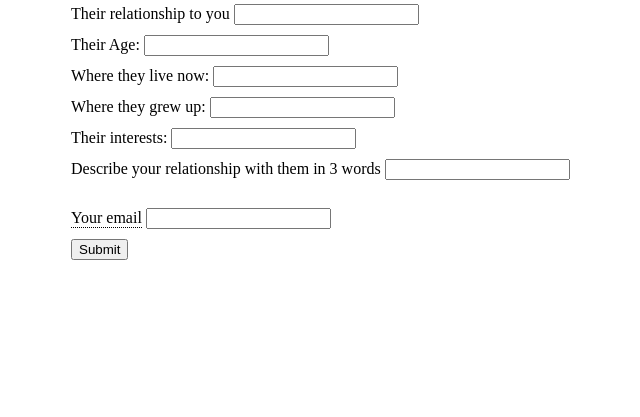
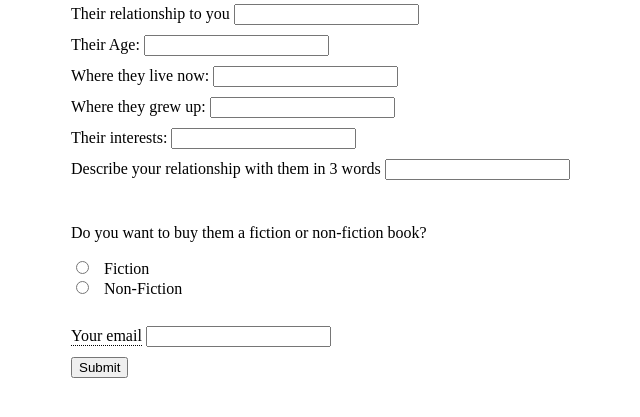
Before and after one commit to freddieb123/askernest, a Flask app: page / in a window 1280 px wide. Shown: the part 233-650 px from the top of the page, without its empty margins (253-893 px from the left). Run offline with Flask 3, Linux system fonts and the light colour scheme.

Commit message:
fic_nonfic

```diff
--- a/Templates/index.html
+++ b/Templates/index.html
@@ -46,6 +46,15 @@
           <br>
 
           <div class="formline">
+            <p>Do you want to buy them a fiction or non-fiction book?</p>
+            <input type="radio" id="fiction" name="fic_nonfic" value="fiction">
+            <label for="fiction">Fiction</label><br>
+            <input type="radio" id="non_fiction" name="fic_nonfic" value="non_fiction">
+            <label for="non_fiction">Non-Fiction</label><br>
+          </div>
+          <br>
+
+          <div class="formline">
             <div class="tooltip">
               <label for="email">Your email</label>
               <span class="tooltiptext">So that we can send you the recommendations for safe keeping.</span>
--- a/airtable_utils.py
+++ b/airtable_utils.py
@@ -9,7 +9,7 @@ AIRTABLE_API_KEY = os.environ['API_KEY']
 AIRTABLE_BASE_ID = os.environ['BASE_KEY']
 AIRTABLE_TABLE_NAME = 'Draft2'
 
-def submit_form_data(name, relation, age, location, grewup, interests, relationship, email):
+def submit_form_data(name, relation, age, location, grewup, interests, relationship, fic_nonfic, email):
      # Initialize Airtable for the desired table
     table = Airtable(AIRTABLE_BASE_ID, AIRTABLE_TABLE_NAME, api_key=AIRTABLE_API_KEY)
 
@@ -22,7 +22,9 @@ def submit_form_data(name, relation, age, location, grewup, interests, relations
             "Location": location,
             "Grewup": grewup,
             "Interests": interests,
-            "Relationship": relationship
+            "Relationship": relationship,
+            "Fic_Nonfic": fic_nonfic,
+            "Email": email
         })
 
         return True
--- a/script.py
+++ b/script.py
@@ -47,13 +47,14 @@ def main():
     print(latest_record)
 
     # construct the prompt
-    prompt = "I am buying a book for my {}. They live in {}. And grew up in {}. They are {} years old. And their interests are {}. And for context I would describe our relationship in three words as {}. \n\nRecommend me 5 books based on this description that I could give him. Make sure the recommendations aren't really obvious. Please provide your recommendations as a Python dictionary, with the book title as the key and the author's name as the value. For example: {{\"To Kill a Mockingbird\": \"Harper Lee\", \"1984\": \"George Orwell\"}}. Remove any other text apart from the dictionary.".format(
+    prompt = "I am buying a book for my {}. They live in {}. And grew up in {}. They are {} years old. And their interests are {}. And for context I would describe our relationship in three words as {}. \n\nRecommend me 5 books based on this description that I could give him. Make sure all the books are {}. Make sure the recommendations aren't really obvious. Please provide your recommendations as a Python dictionary, with the book title as the key and the author's name as the value. For example: {{\"To Kill a Mockingbird\": \"Harper Lee\", \"1984\": \"George Orwell\"}}. Remove any other text apart from the dictionary.".format(
     latest_record['Relation'],
     latest_record['Location'],
     latest_record['Grewup'],
     latest_record['Age'],
     latest_record['Interests'],
-    latest_record['Relationship']
+    latest_record['Relationship'],
+    latest_record['Fic_Nonfic']
     )
     print(prompt)
     # Set your OpenAI key
--- a/server.py
+++ b/server.py
@@ -26,10 +26,11 @@ def handle_form_submission():
     location = data["location"]
     interests = data["interests"]
     relationship = data["relationship"]
+    fic_nonfic = data["fic_nonfic"]
     email = data["email"]
     print (data)
 
-    if submit_form_data(name, relation, age, grewup, location, interests, relationship, email):
+    if submit_form_data(name, relation, age, grewup, location, interests, relationship, fic_nonfic, email):
         books = run_script()
         g.books = books  # Set the books variable in the g context
         return jsonify({"message": "Data inserted successfully", "books": books}), 200
--- a/static/app.js
+++ b/static/app.js
@@ -24,6 +24,7 @@ document.getElementById("submitBtn").addEventListener("click", function (event)
                 location: document.getElementById("location").value,
                 interests: document.getElementById("interests").value,
                 relationship: document.getElementById("relationship").value,
+                fic_nonfic: document.querySelector('input[name="fic_nonfic"]:checked').value,
                 email: document.getElementById("email").value
             };
             fetch("/submitFormData", {
```
